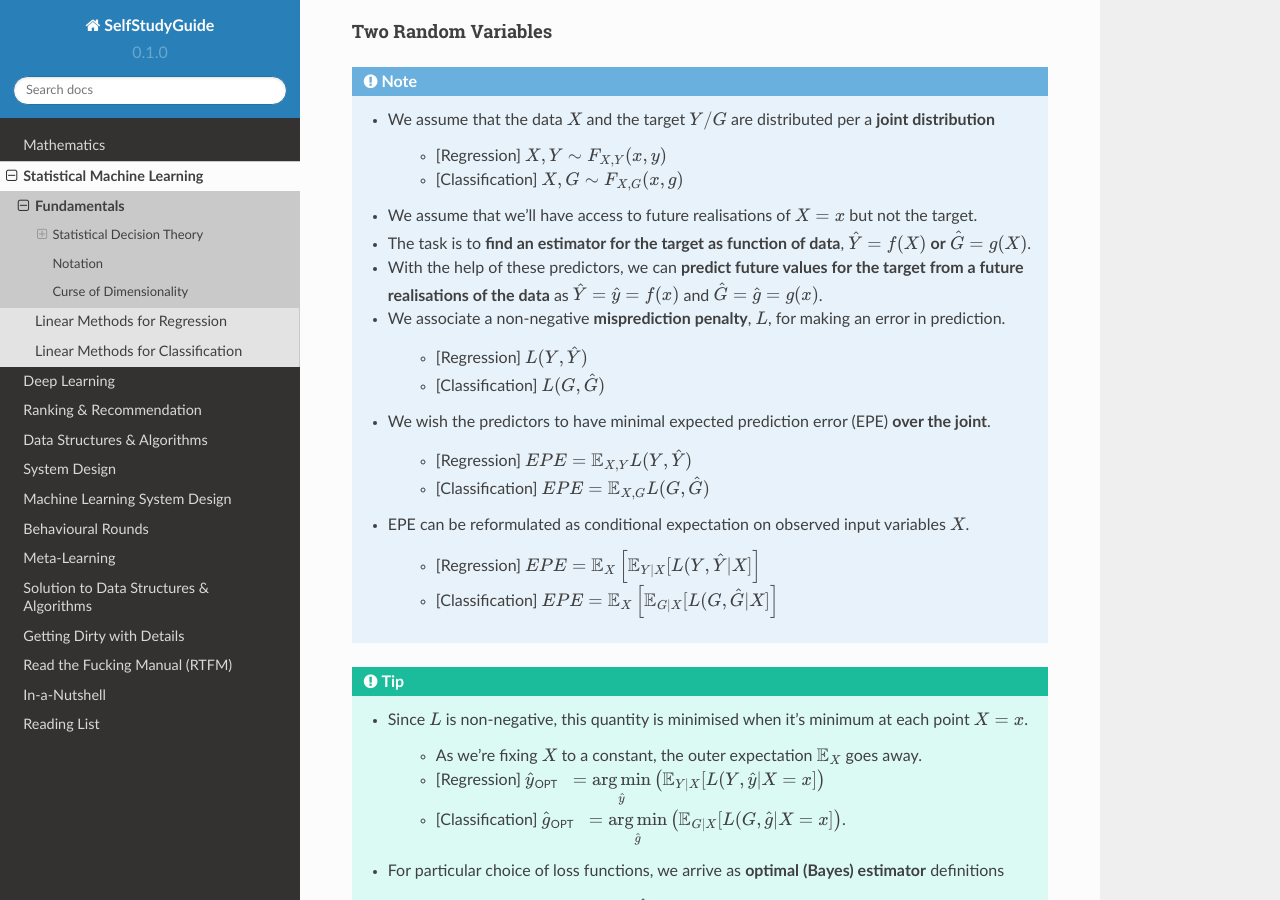
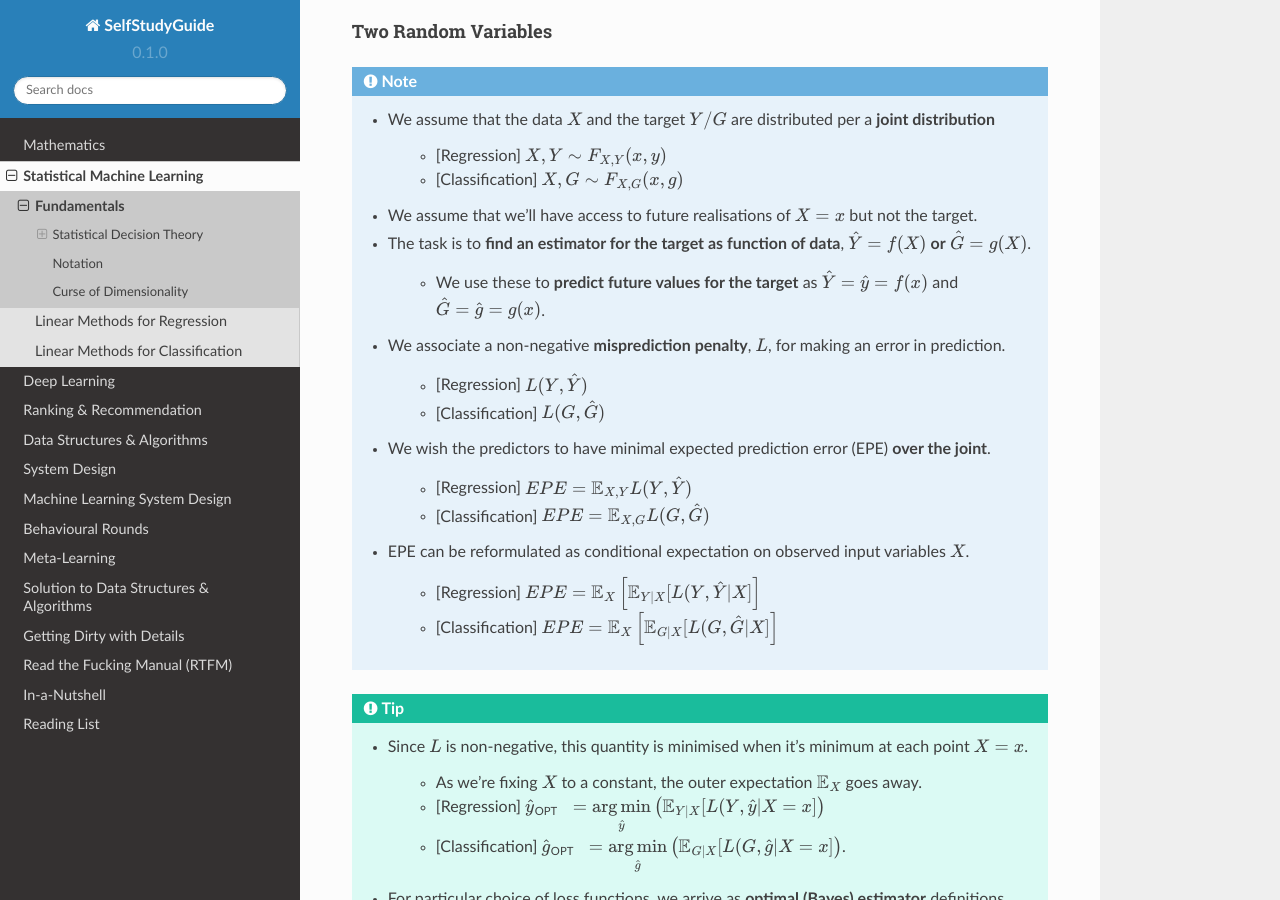
Before and after one commit to uselesstechjunks/leetcode, a Sphinx documentation site: the page built from docs/source/ml/basics.rst, in a window 1280 px wide and 900 px high, scrolled down 1120 px. Built offline with Sphinx 7.4.7 and the Read the Docs theme 2.0.0, drawn with Linux system fonts in a browser that asks for light colours.

Commit message:
Update basics.rst

```diff
--- a/docs/source/ml/basics.rst
+++ b/docs/source/ml/basics.rst
@@ -46,7 +46,8 @@ Two Random Variables
 		* [Classification] :math:`X,G\sim F_{X,G}(x,g)`
 	* We assume that we'll have access to future realisations of :math:`X=x` but not the target.
 	* The task is to **find an estimator for the target as function of data**, :math:`\hat{Y}=f(X)` **or** :math:`\hat{G}=g(X)`.
-	* With the help of these predictors, we can **predict future values for the target from a future realisations of the data** as :math:`\hat{Y}=\hat{y}=f(x)` and :math:`\hat{G}=\hat{g}=g(x)`.
+
+		* We use these to **predict future values for the target** as :math:`\hat{Y}=\hat{y}=f(x)` and :math:`\hat{G}=\hat{g}=g(x)`.
 	* We associate a non-negative **misprediction penalty**, :math:`L`, for making an error in prediction.
 
 		* [Regression] :math:`L(Y,\hat{Y})`
```
